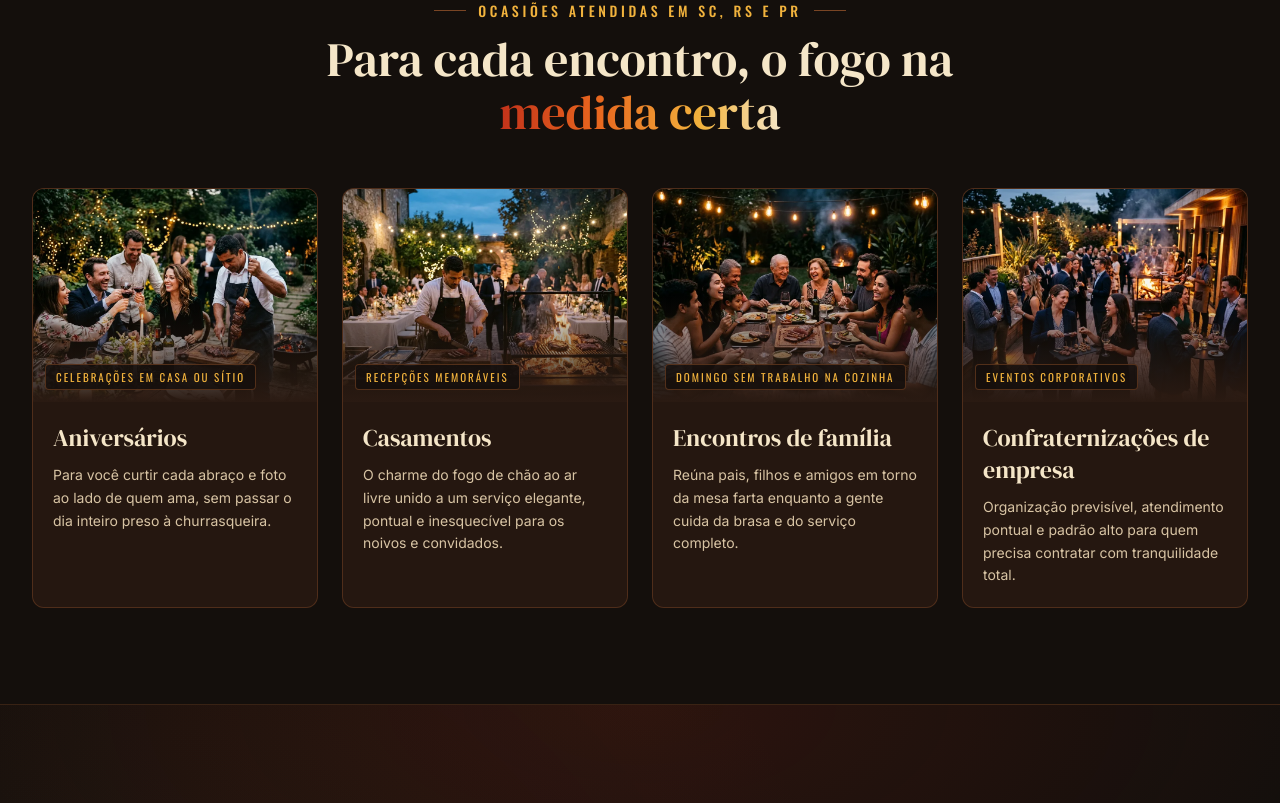
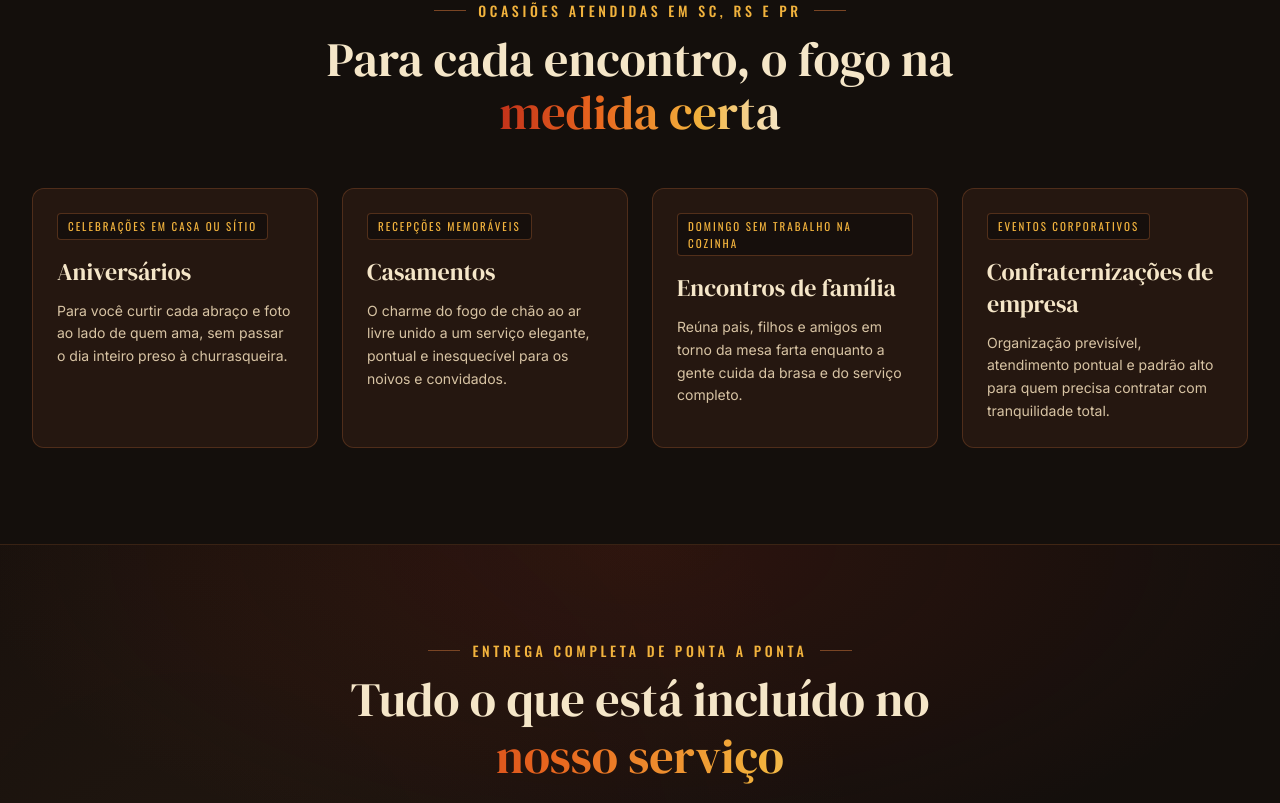
Before and after one commit to gabrielcriaecomunica/dombrazzeiro, a React (Vite) app: page / in a window 1280 px wide. Shown: the part 4110-4913 px from the top of the page. Built offline with nearby package versions, Linux system fonts and the light colour scheme.

Commit message:
refactor: remove images from Events cards and keep text only

```diff
--- a/src/components/EventsSection.tsx
+++ b/src/components/EventsSection.tsx
@@ -14,33 +14,18 @@ export function EventsSection() {
         <div className="mt-12 grid grid-cols-1 gap-6 sm:grid-cols-2 lg:grid-cols-4">
           {EVENT_TYPES.map((eventItem, idx) => (
             <EmberReveal key={eventItem.id} delay={idx * 0.08}>
-              <article className="group flex h-full flex-col overflow-hidden rounded-xl border border-[#7A4524]/50 bg-[#2A1A12]/80 transition-all duration-300 hover:-translate-y-1 hover:border-[#E8661E]/80">
-                <div className="relative aspect-[4/3] overflow-hidden bg-[#140F0C]">
-                  <img
-                    src={eventItem.image}
-                    alt={eventItem.alt}
-                    width={960}
-                    height={720}
-                    loading="lazy"
-                    className="h-full w-full object-cover transition-transform duration-500 group-hover:scale-105"
-                  />
-                  <div
-                    aria-hidden="true"
-                    className="absolute inset-0 bg-gradient-to-t from-[#2A1A12] via-transparent to-transparent"
-                  />
-                  <span className="absolute bottom-3 left-3 rounded bg-[#140F0C]/85 px-2.5 py-1 font-label text-[11px] uppercase tracking-[0.18em] text-[#F2B33D] border border-[#7A4524]/60">
+              <article className="group flex h-full flex-col rounded-xl border border-[#7A4524]/50 bg-[#2A1A12]/80 p-6 transition-all duration-300 hover:-translate-y-1 hover:border-[#E8661E]/80 hover:shadow-[0_14px_34px_-12px_rgba(232,102,30,0.28)]">
+                <span className="inline-block self-start rounded border border-[#7A4524]/60 bg-[#140F0C]/85 px-2.5 py-1 font-label text-[11px] uppercase tracking-[0.18em] text-[#F2B33D]">
                   {eventItem.tag}
                 </span>
-                </div>
 
-                <div className="flex flex-1 flex-col p-5">
-                  <h3 className="font-display text-2xl text-[#F5E6C8]">
+                <h3 className="mt-4 font-display text-2xl text-[#F5E6C8]">
                   {eventItem.title}
                 </h3>
-                  <p className="mt-2.5 text-sm leading-relaxed text-[#D8C4A4]">
+
+                <p className="mt-3 text-sm leading-relaxed text-[#D8C4A4]">
                   {eventItem.microtext}
                 </p>
-                </div>
               </article>
             </EmberReveal>
           ))}
--- a/src/data/siteData.ts
+++ b/src/data/siteData.ts
@@ -117,8 +117,6 @@ export interface EventCardData {
   id: string;
   title: string;
   microtext: string;
-  image: string;
-  alt: string;
   tag: string;
 }
 
@@ -129,8 +127,6 @@ export const EVENT_TYPES: EventCardData[] = [
     tag: 'Celebrações em casa ou sítio',
     microtext:
       'Para você curtir cada abraço e foto ao lado de quem ama, sem passar o dia inteiro preso à churrasqueira.',
-    image: '/assets/images/evento-aniversario.webp',
-    alt: 'Convidados brindando ao ar livre em festa de aniversário com churrasco servido em tábua rústica',
   },
   {
     id: 'casamentos',
@@ -138,8 +134,6 @@ export const EVENT_TYPES: EventCardData[] = [
     tag: 'Recepções memoráveis',
     microtext:
       'O charme do fogo de chão ao ar livre unido a um serviço elegante, pontual e inesquecível para os noivos e convidados.',
-    image: '/assets/images/evento-casamento.webp',
-    alt: 'Recepção de casamento ao entardecer com estação de fogo de chão e mesas iluminadas por luzes quentes',
   },
   {
     id: 'encontros-familia',
@@ -147,8 +141,6 @@ export const EVENT_TYPES: EventCardData[] = [
     tag: 'Domingo sem trabalho na cozinha',
     microtext:
       'Reúna pais, filhos e amigos em torno da mesa farta enquanto a gente cuida da brasa e do serviço completo.',
-    image: '/assets/images/evento-familia.webp',
-    alt: 'Família reunida em mesa rústica à noite saboreando cortes assados na brasa com iluminação acolhedora',
   },
   {
     id: 'confraternizacoes',
@@ -156,8 +148,6 @@ export const EVENT_TYPES: EventCardData[] = [
     tag: 'Eventos corporativos',
     microtext:
       'Organização previsível, atendimento pontual e padrão alto para quem precisa contratar com tranquilidade total.',
-    image: '/assets/images/evento-corporativo.webp',
-    alt: 'Evento corporativo ao entardecer com equipe aproveitando churrasco gourmet ao redor do fogo',
   },
 ];
 
```
Lines whose indentation alone changed are shown as unchanged.
